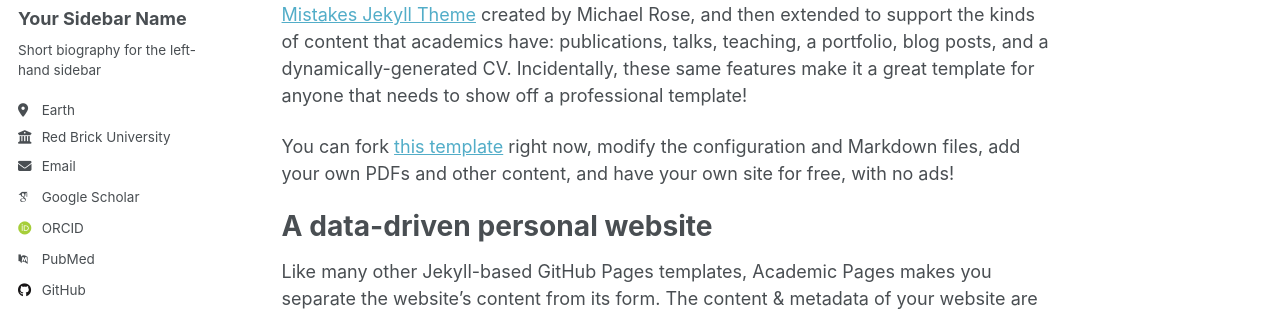
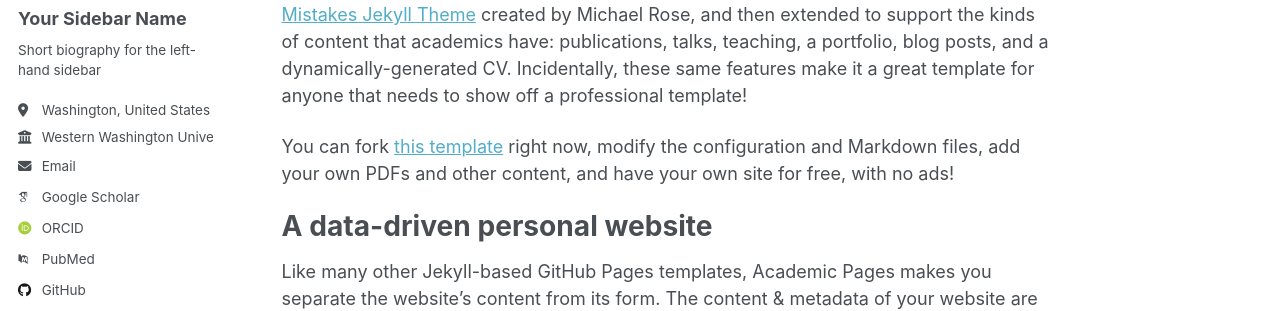
Before and after one commit to HXDU/HD.github.io, a Jekyll site: the page built from _pages/about.md, in a window 1280 px wide. Shown: the part 276-587 px from the top of the page. Built offline with Jekyll 4.4.1, drawn with Linux system fonts in a browser that asks for light colours; some web fonts are replaced; a script that is not in the unit is left out.

Commit message:
Update _config.yml

```diff
--- a/_config.yml
+++ b/_config.yml
@@ -26,15 +26,15 @@ author:
   name             : "Your Sidebar Name"
   pronouns         : # example: "she/her"
   bio              : "Short biography for the left-hand sidebar"
-  location         : "Earth"
-  employer         : "Red Brick University"
+  location         : "Washington, United States"
+  employer         : "Western Washington University"
   uri              : # URL
   email            : "none@example.org"
 
   # Academic websites
   academia         : # URL
   arxiv            : # URL - Update with the correct link to your profile
-  googlescholar    : "https://scholar.google.com/citations?user=PS_CX0AAAAAJ"
+  googlescholar    : "https://scholar.google.com/citations?user=rCFZVYkAAAAJ&hl=en&oi=ao"
   inspire-hep      : # URL
   impactstory      : # URL
   orcid            : "http://orcid.org/yourorcidurl"
```
